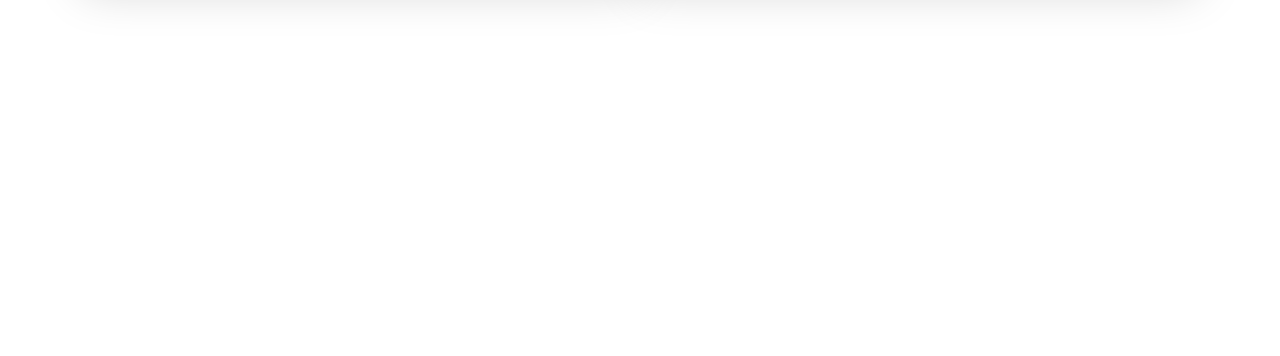
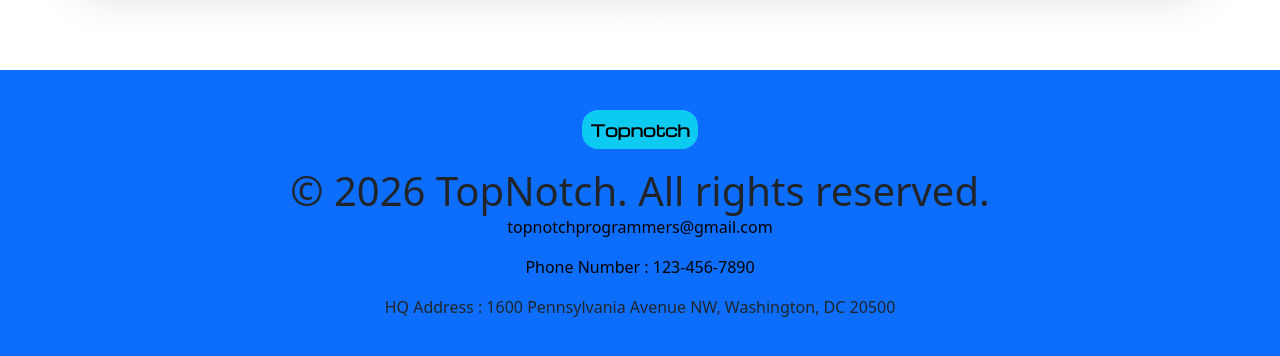
Before and after one commit to armin5872/topnotch, a Next.js app: page /topnotch-proto/programmers in a window 1280 px wide. Shown: the part 2929-3285 px from the top of the page. Before the commit the page ends 2999 px from the top, so only its background shows below. Built offline with nearby package versions, Linux system fonts and the light colour scheme.

Commit message:
created footer.tsx

```diff
--- a/src/app/layout.tsx
+++ b/src/app/layout.tsx
@@ -1,6 +1,7 @@
 import type { Metadata } from "next";
 import "./bootstrap.min.css";
 import Navbar from "./topnotch-proto/Navbar";
+import Footer from "./topnotch-proto/footer";
 import "./globals.css";
 import SmoothScroll from "./SmoothScroll";
 
@@ -18,8 +19,9 @@ export default function RootLayout({
     <SmoothScroll>
       <html lang="en">
         <body>
-          <Navbar />
+            <Navbar />
             {children}
+            <Footer />
         </body>
       </html>
     </SmoothScroll>
--- /dev/null
+++ b/src/app/topnotch-proto/footer.tsx
@@ -0,0 +1,45 @@
+/** @jsxImportSource @emotion/react */
+"use client";
+
+import { css } from "@emotion/react";
+
+const footerBrand = css`
+    transition-duration : 0.4s;
+    text-decoration : none;
+    color : black;
+    &:hover {
+        transform : scale(1.1);
+        backgroundcolor: skyblue !important;
+    }
+`
+const footerLink = css`
+    transition-duration : 0.4s;
+    text-decoration : none;
+    color : black;
+    &:hover {
+        backgroundcolor: orange !important;
+    }
+`
+export default function Footer() {
+  return (
+    <footer className="bg-primary text-center text-dark p-5">
+      <div className="mb-4">
+        <a css = {footerBrand} className="michroma-regular p-2 fw-bold bg-info rounded-4" href="#">
+            Topnotch
+        </a>
+      </div>
+      <div>
+        <h1 className="mb-0">&copy; {new Date().getFullYear()} TopNotch. All rights reserved.</h1>
+      </div>
+      <div>
+        <a className="my-3" css = {footerLink} href="mailto:topnotchprogrammers@gmail.com">topnotchprogrammers@gmail.com</a>
+      </div>
+      <div className="my-3">
+        <a css = {footerLink} href="tel:123-456-7890">Phone Number : 123-456-7890</a>
+      </div>
+      <div>
+        HQ Address : 1600 Pennsylvania Avenue NW, Washington, DC 20500
+      </div>
+    </footer>
+  );
+}
```
Also changed, not shown: src/app/topnotch-proto/programmers/page.tsx (+1 -1 lines).
